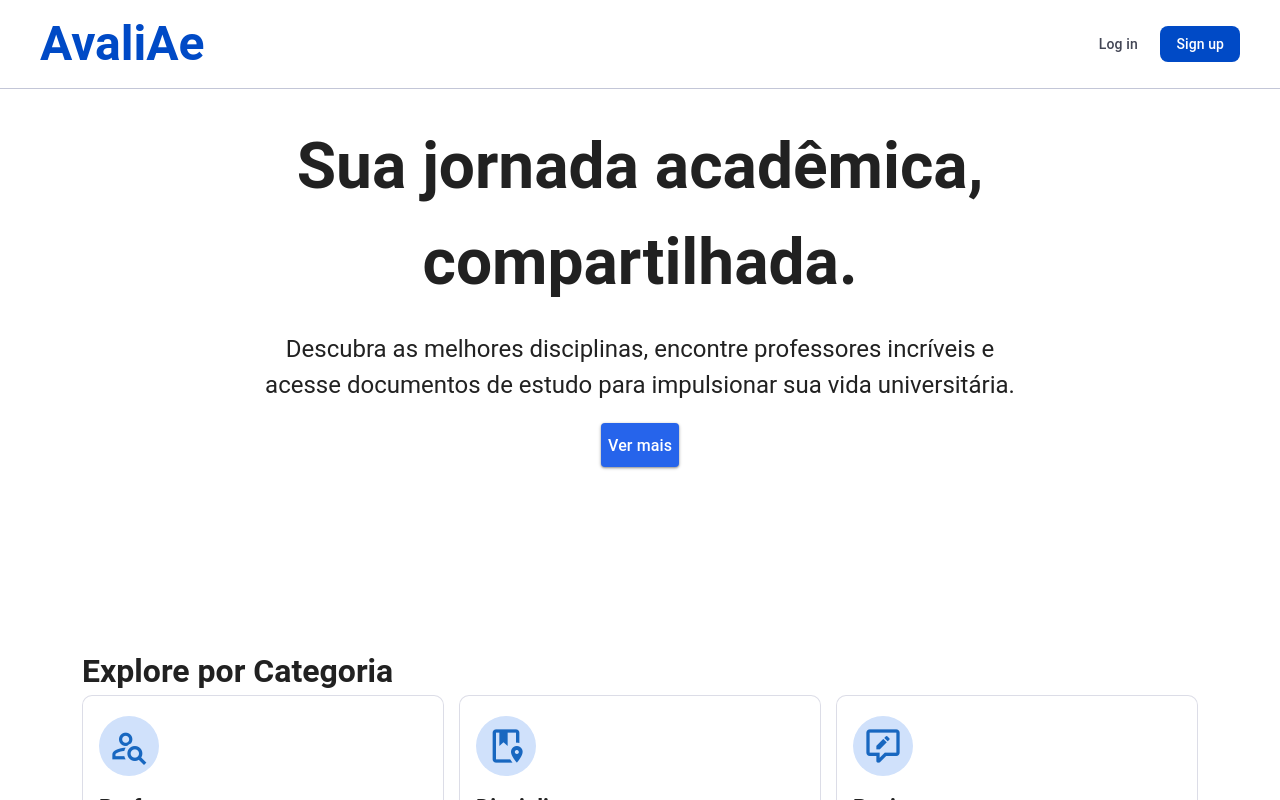
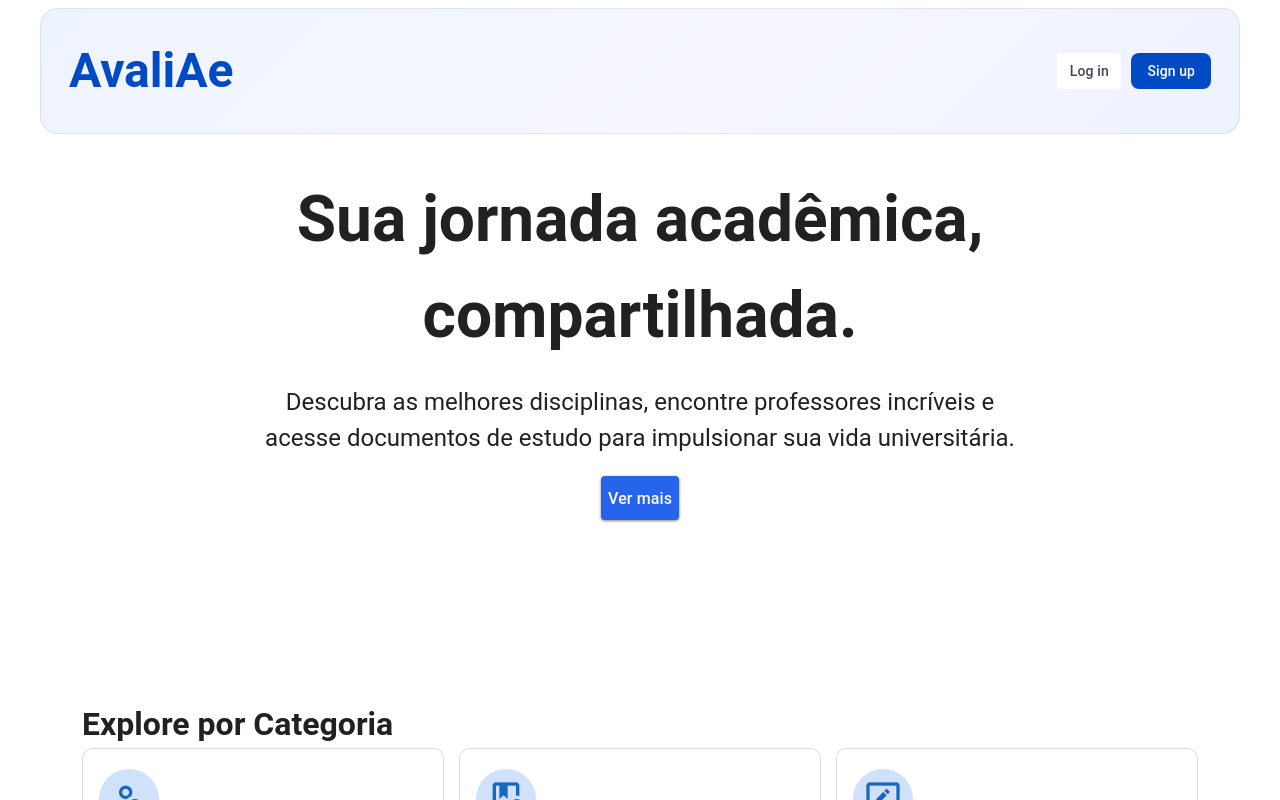
Before and after one commit to profBruno-UFC-Qx/QXD0279-furia, a Vue app in the folder frontend/: page / in a window 1280 px wide. Shown: the top 800 px of the page. Built offline with nearby package versions, Linux system fonts and the light colour scheme; a small style sheet from the web is missing.

Commit message:
deixando bonito

```diff
--- a/frontend/src/components/Default/Header.vue
+++ b/frontend/src/components/Default/Header.vue
@@ -122,6 +122,7 @@ const logout = () => {
 
 .navigation ul {
   display: flex;
+  flex-wrap: wrap;
   gap: 16px;
 }
 
@@ -131,13 +132,15 @@ const logout = () => {
 }
 
 .header-bg {
-  background-color: rgb(255, 255, 255);
   padding: 8px 16px;
-  border-bottom: 1px solid #c3c6d7;
 }
 
 .header {
+  background: linear-gradient(135deg, #eef4ff 0%, #f6f7ff 55%, #eef2ff 100%);
+  border: 1px solid rgba(99, 102, 241, 0.14);
+  padding: 26px 28px;
   max-width: 1200px;
+  border-radius: 18px;
   margin: 0px auto;
   display: flex;
   justify-content: space-between;
@@ -170,4 +173,11 @@ const logout = () => {
   padding: 8px 16px;
   border-radius: 8px;
 }
+
+@media (max-width: 832px) {
+  .header{
+    flex-direction: column;
+    gap: 20px;
+  }
+}
 </style>
--- a/frontend/src/components/Header/Header.vue
+++ b/frontend/src/components/Header/Header.vue
@@ -10,17 +10,28 @@ const { title, description } = defineProps(["title", "description"]);
     </p>
   </div>
 </template>
+<style scoped>
+.header {
+  margin: 8px 0 18px;
+  border-radius: 18px;
+  padding: 26px 28px;
+  background: linear-gradient(135deg, #eef4ff 0%, #f6f7ff 55%, #eef2ff 100%);
+  border: 1px solid rgba(99, 102, 241, 0.14);
+  box-shadow: 0 10px 25px rgba(79, 70, 229, 0.06);
+}
 
-<style lang="css" scoped>
-.header {
-  margin: 10px 0px;
-  border-radius: 10px;
-  padding: 24px;
-  background-color: #f2f3ff;
-  border: 1px solid #c3c6d7;
+.header h1 {
+  margin: 0;
+  font-size: clamp(1.6rem, 2.5vw, 2.4rem);
+  font-weight: 700;
+  letter-spacing: -0.03em;
+  color: #1f2937;
 }
 
 .description {
-  color: #505f76;
+  margin: 10px 0 0;
+  color: #52637a;
+  font-size: 0.98rem;
+  line-height: 1.6;
 }
 </style>
```
